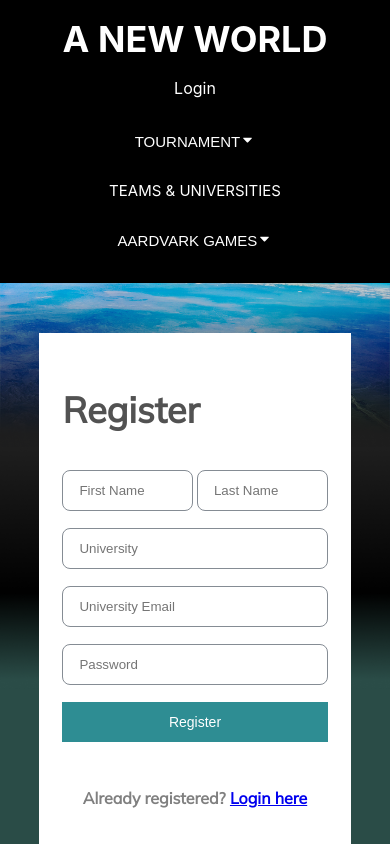
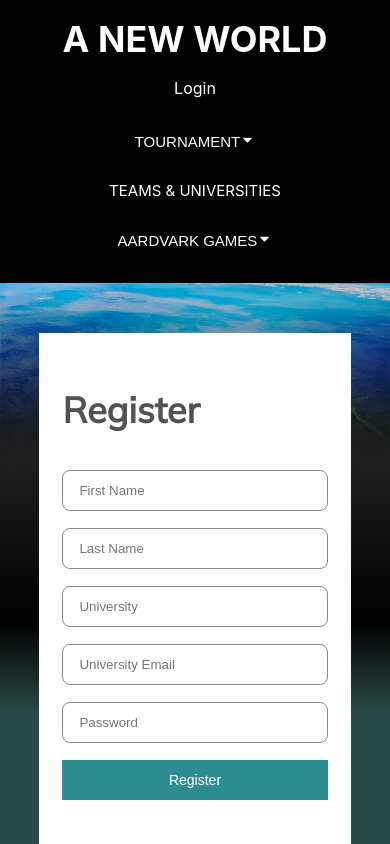
Before and after one commit to ISTE-500-501-TeamWatchHill/frontend, a React (Create React App) app: page /register in a window 390 px wide. Shown: the top 844 px of the page. Built offline with nearby package versions, Linux system fonts and the light colour scheme; no server answers.

Commit message:
Login and registration updates (affecting home)

```diff
--- a/src/pages/login/login.module.css
+++ b/src/pages/login/login.module.css
@@ -10,7 +10,7 @@ form {
     padding: 6vh 6vw;
 }
 
-img {
+.login_section img {
     display: flex;
     flex: 1;
     width: 40vw;
@@ -48,7 +48,7 @@ img {
 }
 
 @media screen and (max-width: 916px) {
-    img {
+    .login_section img {
         display: none;
     }
 
--- a/src/pages/registration/registration.module.css
+++ b/src/pages/registration/registration.module.css
@@ -10,7 +10,7 @@ form {
     padding: 6vh 6vw;
 }
 
-img {
+.register_section img {
     display: flex;
     flex: 1;
     width: 40vw;
@@ -37,9 +37,9 @@ img {
     flex-direction: row;
 }
 
-.short input {
+/* .short input {
     width: 50%;
-}
+} */
 
 .short input:first-of-type {
     margin-right: 1vw;
@@ -61,7 +61,7 @@ img {
 }
 
 @media screen and (max-width: 916px) {
-    img {
+    .register_section img {
         display: none;
     }
 
@@ -75,7 +75,24 @@ img {
     form {
         background: white;
         margin: 6vh 10vw;
-        flex: 100;
         width: 100vw;
     }
 }
+
+
+@media screen and (max-width: 476px) {
+    .short {
+        display: flex;
+        flex-direction: column;
+    }
+
+    .short input:first-of-type {
+        margin-right: 0;
+    }
+}
+
+@media screen and (min-width: 476px) {
+    .short input {
+        width: 50%;
+    }
+}
```
